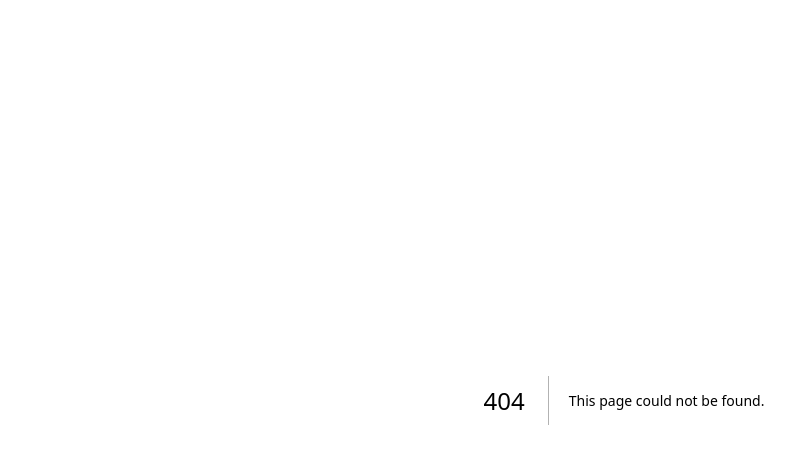
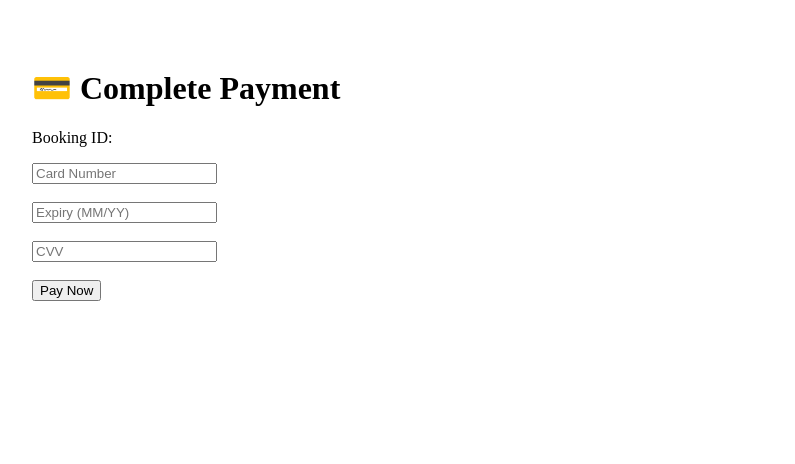
Before and after one commit to tomolopo/ib-air, a Next.js app: page /pay in a window 1280 px wide. Before the commit this address had no page. Shown: the top 464 px of the page, without its empty margins (16-811 px from the left). Built offline with nearby package versions, Linux system fonts and the light colour scheme.

Commit message:
payment UI

```diff
--- /dev/null
+++ b/app/pay/page.tsx
@@ -0,0 +1,49 @@
+"use client"
+
+import { useSearchParams } from "next/navigation"
+import { useState } from "react"
+
+export default function PayPage() {
+  const params = useSearchParams()
+  const bookingId = params.get("bookingId")
+
+  const [loading, setLoading] = useState(false)
+  const [success, setSuccess] = useState(false)
+
+  const handlePayment = async () => {
+    setLoading(true)
+
+    await fetch("/api/payment", {
+      method: "POST",
+      body: JSON.stringify({
+        action: "confirm_payment",
+        bookingId
+      })
+    })
+
+    setLoading(false)
+    setSuccess(true)
+  }
+
+  return (
+    <div style={{ padding: 40 }}>
+      <h1>💳 Complete Payment</h1>
+
+      <p>Booking ID: {bookingId}</p>
+
+      {!success ? (
+        <>
+          <input placeholder="Card Number" /><br /><br />
+          <input placeholder="Expiry (MM/YY)" /><br /><br />
+          <input placeholder="CVV" /><br /><br />
+
+          <button onClick={handlePayment} disabled={loading}>
+            {loading ? "Processing..." : "Pay Now"}
+          </button>
+        </>
+      ) : (
+        <h2>✅ Payment Successful!</h2>
+      )}
+    </div>
+  )
+}
```
